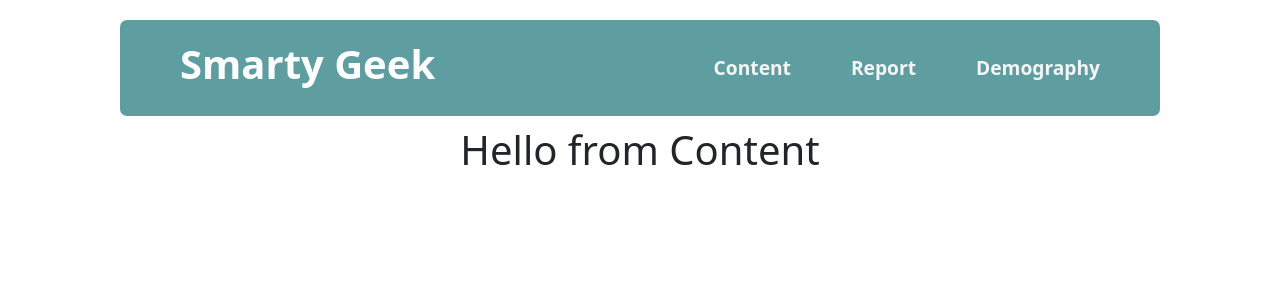
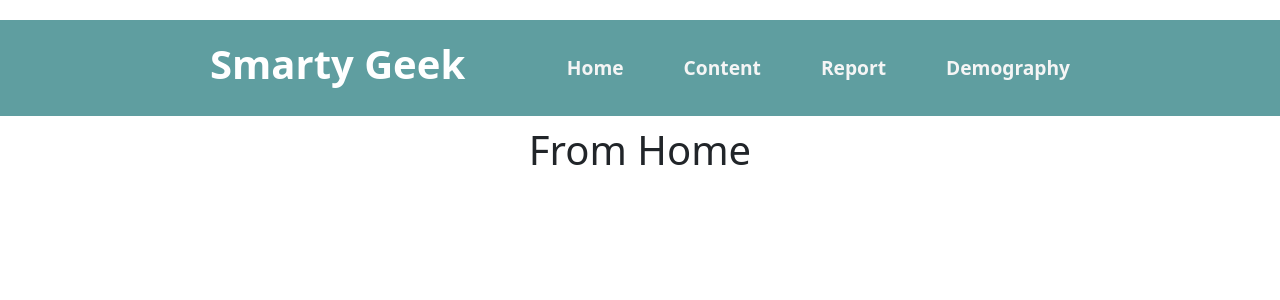
Before and after one commit to Adhoc123/smarty-geek, a React (Create React App) app: page / in a window 1280 px wide. Shown: the top 300 px of the page. Built offline with nearby package versions, Linux system fonts and the light colour scheme.

Commit message:
fixed navigation

```diff
--- a/src/App.js
+++ b/src/App.js
@@ -9,6 +9,7 @@ import Main from './layouts/Main';
 import Content from './components/Content/Content';
 import Report from './components/Report/Report';
 import Demography from './components/Demography/Demography';
+import Home from './components/Home/Home';
 
 function App() {
   const router = createBrowserRouter([
@@ -18,6 +19,10 @@ function App() {
       children: [
         {
           path: '/',
+          element: <Home></Home>
+        },
+        {
+          path: '/content',
           element: <Content></Content>
         },
         {
--- a/src/components/Header/Header.css
+++ b/src/components/Header/Header.css
@@ -11,14 +11,15 @@
 .header {
     display: flex;
     justify-content: space-between;
-    margin-left: 120px;
-    margin-right: 120px;
+    /* margin-left: 120px;
+    margin-right: 120px; */
     margin-top: 20px;
     background-color: cadetblue;
     align-items: center;
     padding: 20px;
-    border-radius: 7px;
     margin-bottom: 10px;
+    padding-left: 170px;
+    padding-right: 170px;
 }
 .header h1{
     color: white;
--- a/src/components/Header/Header.js
+++ b/src/components/Header/Header.js
@@ -7,7 +7,8 @@ const Header = () => {
         <div className='header'>
             <h1>Smarty Geek</h1>
             <div className='links'>
-                <Link to='/'>Content</Link>
+                <Link to='/'>Home</Link>
+                <Link to='/content'>Content</Link>
                 <Link to='/report'>Report</Link>
                 <Link to='/demography'>Demography</Link>
             </div>
--- /dev/null
+++ b/src/components/Home/Home.js
@@ -0,0 +1,11 @@
+import React from 'react';
+
+const Home = () => {
+    return (
+        <div>
+            <h1>From Home</h1>
+        </div>
+    );
+};
+
+export default Home;
```
